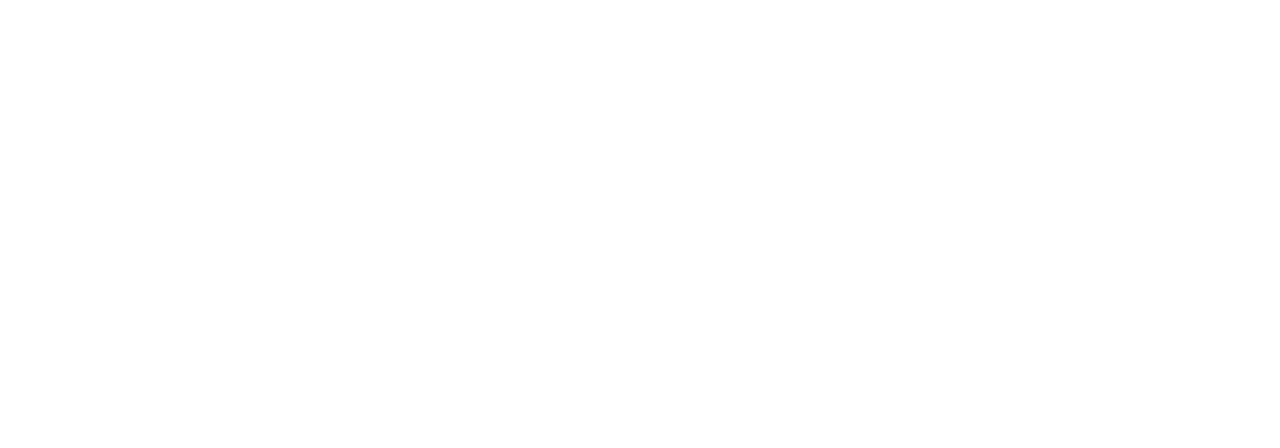
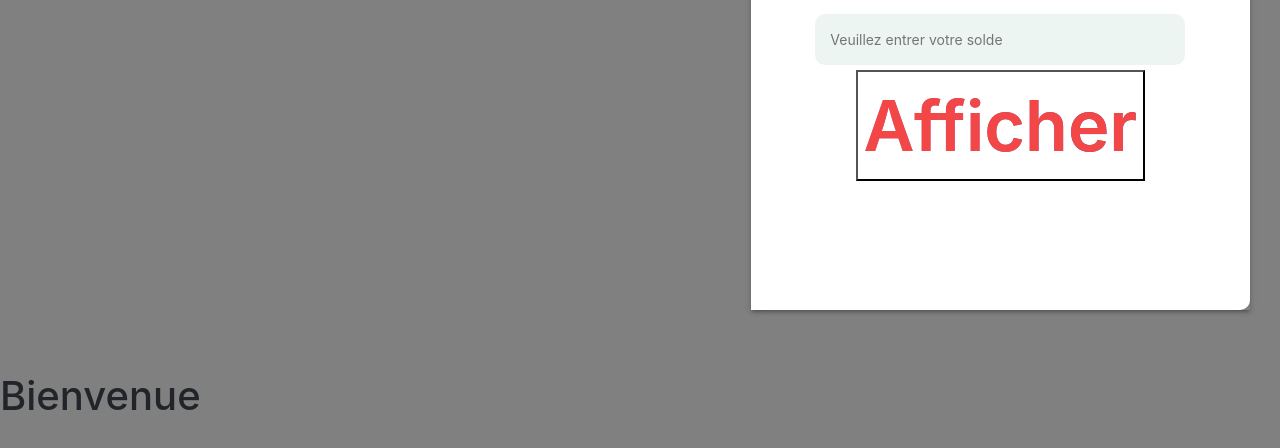
Before and after one commit to Dalel1akremi/gestion_finance_personnel, a React (Create React App) app in the folder frontend/: page /acceuil in a window 1280 px wide. Shown: the top 448 px of the page. Built offline with nearby package versions, Linux system fonts and the light colour scheme.

Commit message:
aceuil page

```diff
--- a/frontend/src/App.js
+++ b/frontend/src/App.js
@@ -2,6 +2,7 @@ import React from "react";
 import Home from "./components/Home";
 import Login from "./components/Login";
 import Signup from "./components/Singup";
+import NumberInput from "./components/acceuil";
 import { Fragment } from "react";
 import { BrowserRouter,Route,Redirect} from "react-router-dom";
 import './App.css'
@@ -19,6 +20,7 @@ function App() {
 
       <Route  path="/signup" ><Signup/></Route>
 		 	<Route path="/login" ><Login/></Route>
+       <Route  path="/acceuil" ><NumberInput/></Route>
        {user && <Route path="/" ><Home/></Route>}
 			{! user && <Route  exact path="/" > <Redirect  to="/login" /></Route>}
       </BrowserRouter>
--- a/frontend/src/components/Login.jsx
+++ b/frontend/src/components/Login.jsx
@@ -74,15 +74,17 @@ const Login = () => {
 							className="input"
 						/>
 						{msg && <div className="error_msg">{msg}</div>}
-						<button type="submit" className="red_btn">
+						<a href="/acceuil">
+						<button type="submit" className="red_btn" >
 							Sing In
 						</button>
+						</a>
 					</form>
 				</div>
 				<div className="left ">
 					<h1>create Account</h1>
 					<a href="/signup">
-						<button type="button" className="white_btn">
+						<button type="button" className="white_btn" >
 							Sing Up
 						</button>
 					</a>
--- /dev/null
+++ b/frontend/src/components/acceuil.css
@@ -0,0 +1,73 @@
+
+#page-container {
+    width: 100%;
+	min-height: 100vh;
+	background-repeat: no-repeat;
+	background-size: cover;
+	background-attachment: fixed;
+
+  }
+#formcont{}
+
+  #page-title {
+    font-size: 60px;
+    margin-bottom: 20px;
+
+  }
+
+  #number-input {
+    display: flex;
+    align-items: center;
+    margin-bottom: 20px;
+    outline: none;
+	border: none;
+	width: 370px;
+	padding: 15px;
+	border-radius: 10px;
+	background-color: #edf5f3;
+	margin: 5px 0;
+	font-size: 14px;
+  }
+
+
+
+  #number-input button {
+    outline: none;
+	border: none;
+	width: 370px;
+	padding: 15px;
+	border-radius: 10px;
+	background-color: #edf5f3;
+	margin: 5px 0;
+	font-size: 14px;
+  }
+
+  #number-input button:hover {
+    background-color: gray;
+  }
+
+  #result {
+    font-size: 20px;
+    font-weight: bold;
+    margin-top: 20px;
+  }
+  #afficher{
+    outline: none;
+	border: none;
+	width: 370px;
+	padding: 15px;
+	border-radius: 10px;
+	background-color: #edf5f3;
+	margin: 5px 0;
+	font-size: 14px;
+    border: none;
+	outline: none;
+	padding: 12px 0;
+	background-color: gray;
+	border-radius: 20px;
+	width: 180px;
+	font-weight: bold;
+	font-size: 14px;
+	cursor: pointer;
+	color:azure;
+  }
--- /dev/null
+++ b/frontend/src/components/acceuil.jsx
@@ -0,0 +1,38 @@
+import React, { useState } from 'react';
+import './login.css'
+
+function NumberInput() {
+  const [number, setNumber] = useState('');
+  const [displayedNumber, setDisplayedNumber] = useState(null);
+
+  const handleNumberChange = (e) => {
+    const inputNumber = e.target.value;
+    setNumber(inputNumber);
+  };
+
+  const handleDisplay = () => {
+    setDisplayedNumber(Number(number));
+  };
+
+  return (
+    <div className="login_containera">
+      <h1 id="titre">Bienvenue</h1>
+      <div className="login_form_container">
+      <div className="right">
+      <input
+        type="number"
+        value={number}
+        onChange={handleNumberChange}
+        placeholder="Veuillez entrer votre solde" className="input"
+      />
+      <button onClick={handleDisplay} id="a">Afficher</button>
+      {displayedNumber !== null && (
+        <p id="result">Votre solde est : {displayedNumber}</p>
+      )}
+      </div>
+      </div>
+    </div>
+  );
+}
+
+export default NumberInput;
--- a/frontend/src/components/login.css
+++ b/frontend/src/components/login.css
@@ -7,6 +7,18 @@
 	background-attachment: fixed;
 
 
+	display: flex;
+	align-items: center;
+	justify-content: center;
+}
+.login_containera{
+	width: 100%;
+	min-height: 100vh;
+	background-repeat: no-repeat;
+	background-size: cover;
+	background-attachment: fixed;
+
+	background-color: gray;
 	display: flex;
 	align-items: center;
 	justify-content: center;
```
Also changed, not shown: 1 other file (tests, documents, lock files or other folders).
